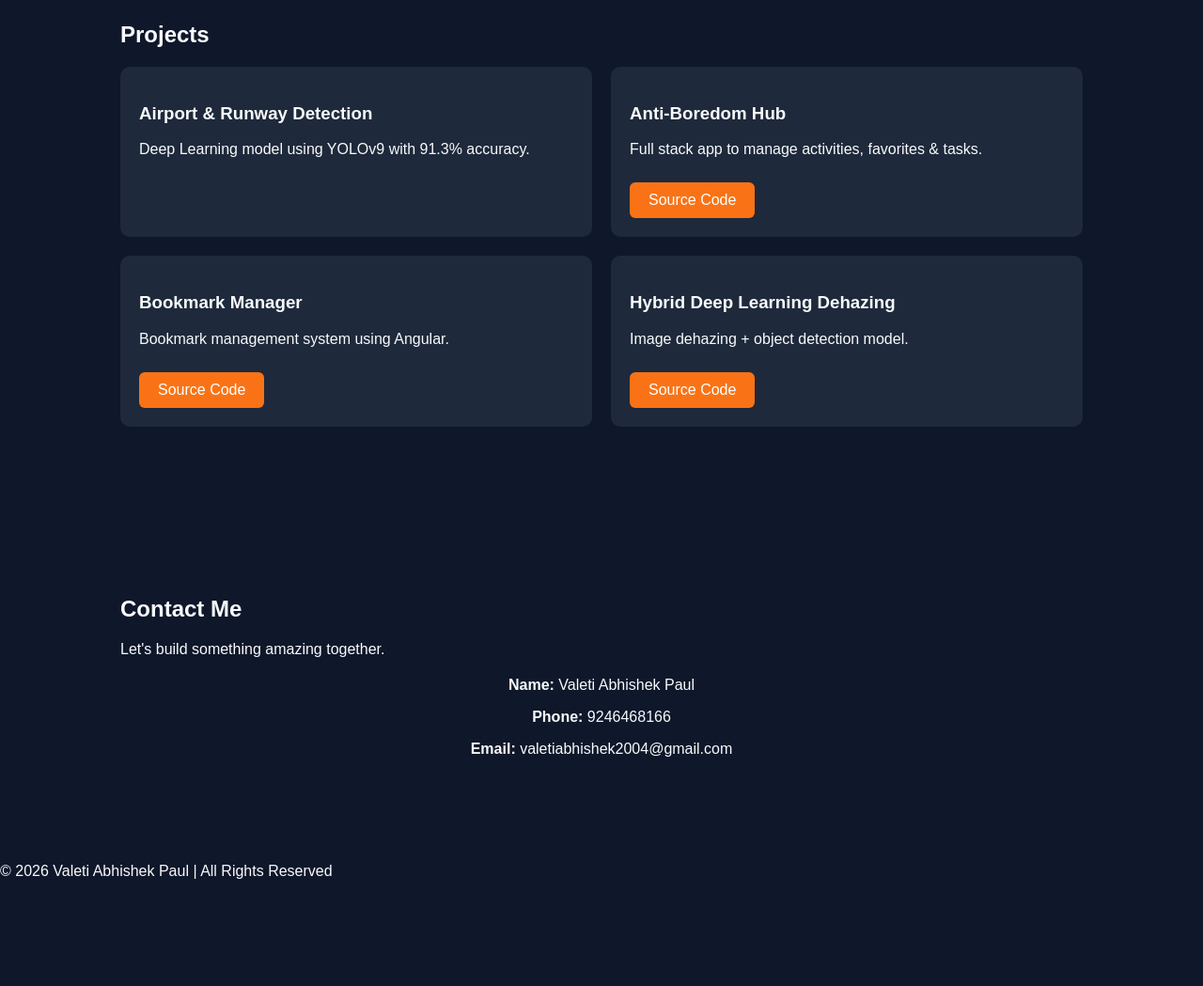
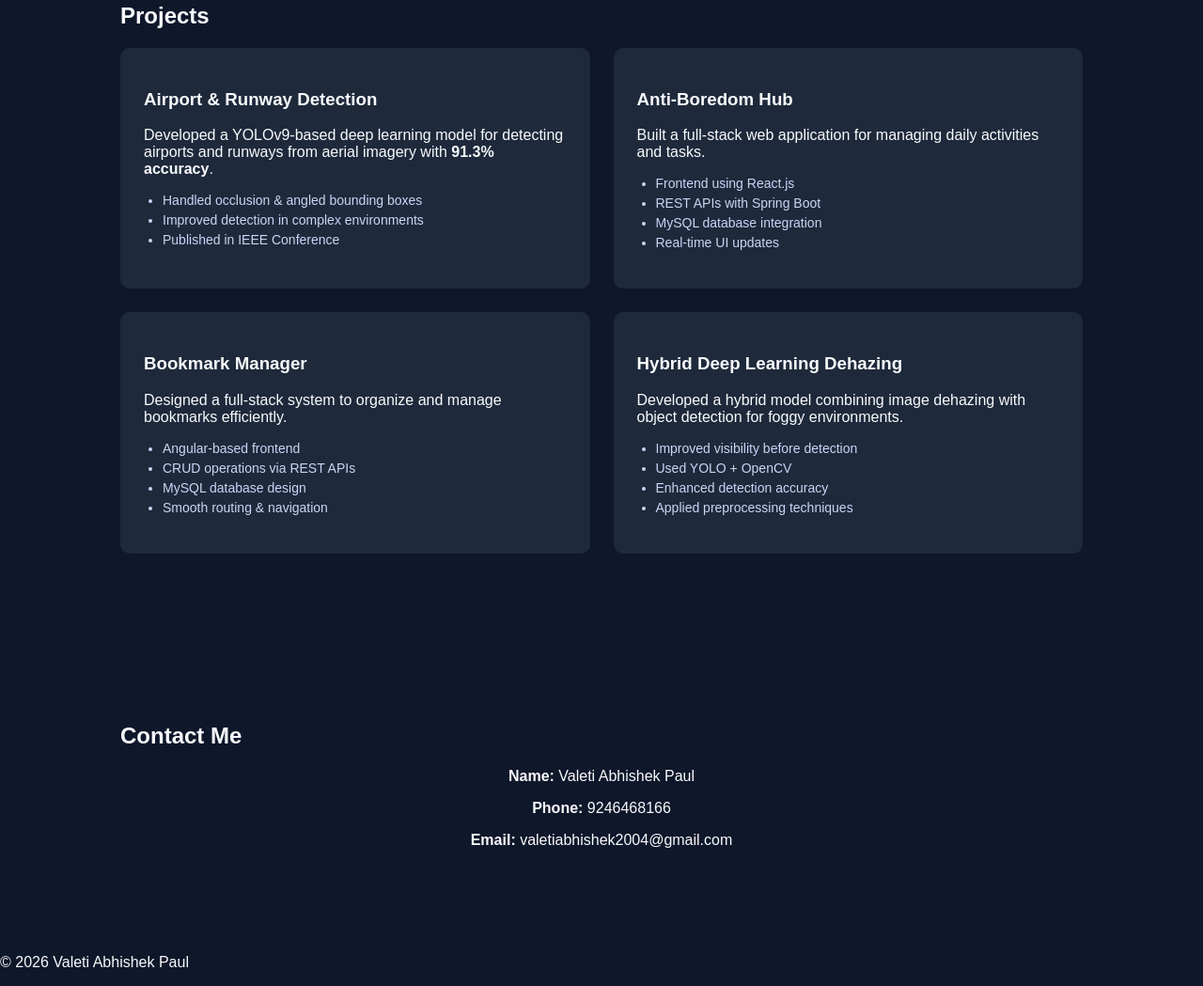
Before and after one commit to Abhishek200418/AbhishekProtfolio, a plain HTML site: page index.html in a window 1280 px wide. Shown: the part 1394-2443 px from the top of the page at 94% size. Before the commit the page ends 2346 px from the top, so only its background shows below. Drawn offline with Linux system fonts and the light colour scheme; a script that the page names is missing.

Commit message:
name chnaged

```diff
--- a/Style.css
+++ b/Style.css
@@ -43,18 +43,18 @@ nav a {
 }
 
 .hero-right img {
-    width: 300px;
+    width: 280px;
     border-radius: 50%;
 }
 
 /* BUTTON */
 .cta-btn {
-    display: inline-block;
+    background: #F97316;
     padding: 10px 20px;
-    background: #F97316;
     color: white;
     border-radius: 6px;
     text-decoration: none;
+    display: inline-block;
     margin-top: 10px;
 }
 
@@ -70,18 +70,24 @@ nav a {
 .projects-container {
     display: grid;
     grid-template-columns: repeat(2,1fr);
-    gap: 20px;
+    gap: 25px;
 }
 
 .project-card {
     background: #1E293B;
-    padding: 20px;
+    padding: 25px;
     border-radius: 10px;
 }
 
-.project-card a {
-    display: inline-block;
+.project-card ul {
     margin-top: 10px;
+    padding-left: 20px;
+}
+
+.project-card li {
+    font-size: 14px;
+    color: #CBD5F5;
+    margin-bottom: 5px;
 }
 
 /* CONTACT */
--- a/index.html
+++ b/index.html
@@ -28,21 +28,15 @@
 <!-- HERO -->
 <section id="Hero">
     <div class="hero-left">
-        <p class="intro">Hello.</p>
+        <p>Hello.</p>
         <h2>I'm Abhishek</h2>
         <h3>AI & Data Science Student</h3>
 
-        <div class="hero-buttons">
-            <a class="cta-btn" href="#Contact">Get in Touch</a>
-            <a class="cta-btn" target="_blank"
-               href="https://drive.google.com/file/d/1mknX6mJrse-gfV-G3Hh72gG_BUP07br_/view">
-               See My Resume
-            </a>
-        </div>
+        <a class="cta-btn" href="#Contact">Get in Touch</a>
     </div>
 
     <div class="hero-right">
-        <img src="Abhishek-removebg-preview.png" alt="Profile Image">
+        <img src="Abhishek-removebg-preview.png" alt="Profile">
     </div>
 </section>
 
@@ -95,25 +89,53 @@
 
         <div class="project-card">
             <h3>Airport & Runway Detection</h3>
-            <p>Deep Learning model using YOLOv9 with 91.3% accuracy.</p>
+            <p>
+                Developed a YOLOv9-based deep learning model for detecting airports and runways from aerial imagery with <strong>91.3% accuracy</strong>.
+            </p>
+            <ul>
+                <li>Handled occlusion & angled bounding boxes</li>
+                <li>Improved detection in complex environments</li>
+                <li>Published in IEEE Conference</li>
+            </ul>
         </div>
 
         <div class="project-card">
             <h3>Anti-Boredom Hub</h3>
-            <p>Full stack app to manage activities, favorites & tasks.</p>
-            <a href="https://github.com/Abhishek200418/Anti-Boredom-Hub-" target="_blank" class="cta-btn">Source Code</a>
+            <p>
+                Built a full-stack web application for managing daily activities and tasks.
+            </p>
+            <ul>
+                <li>Frontend using React.js</li>
+                <li>REST APIs with Spring Boot</li>
+                <li>MySQL database integration</li>
+                <li>Real-time UI updates</li>
+            </ul>
         </div>
 
         <div class="project-card">
             <h3>Bookmark Manager</h3>
-            <p>Bookmark management system using Angular.</p>
-            <a href="https://github.com/Abhishek200418/BookMark" target="_blank" class="cta-btn">Source Code</a>
+            <p>
+                Designed a full-stack system to organize and manage bookmarks efficiently.
+            </p>
+            <ul>
+                <li>Angular-based frontend</li>
+                <li>CRUD operations via REST APIs</li>
+                <li>MySQL database design</li>
+                <li>Smooth routing & navigation</li>
+            </ul>
         </div>
 
         <div class="project-card">
             <h3>Hybrid Deep Learning Dehazing</h3>
-            <p>Image dehazing + object detection model.</p>
-            <a href="https://github.com/Abhishek200418/image-dehazing-object-detection" target="_blank" class="cta-btn">Source Code</a>
+            <p>
+                Developed a hybrid model combining image dehazing with object detection for foggy environments.
+            </p>
+            <ul>
+                <li>Improved visibility before detection</li>
+                <li>Used YOLO + OpenCV</li>
+                <li>Enhanced detection accuracy</li>
+                <li>Applied preprocessing techniques</li>
+            </ul>
         </div>
 
     </div>
@@ -122,7 +144,6 @@
 <!-- CONTACT -->
 <section id="Contact">
     <h2>Contact Me</h2>
-    <p>Let's build something amazing together.</p>
 
     <div class="contact-details">
         <p><strong>Name:</strong> Valeti Abhishek Paul</p>
@@ -132,7 +153,7 @@
 </section>
 
 <footer>
-    <p>© 2026 Valeti Abhishek Paul | All Rights Reserved</p>
+    <p>© 2026 Valeti Abhishek Paul</p>
 </footer>
 
 <script src="script.js"></script>
```
Also changed, not shown: index.js (+13 -4 lines).
